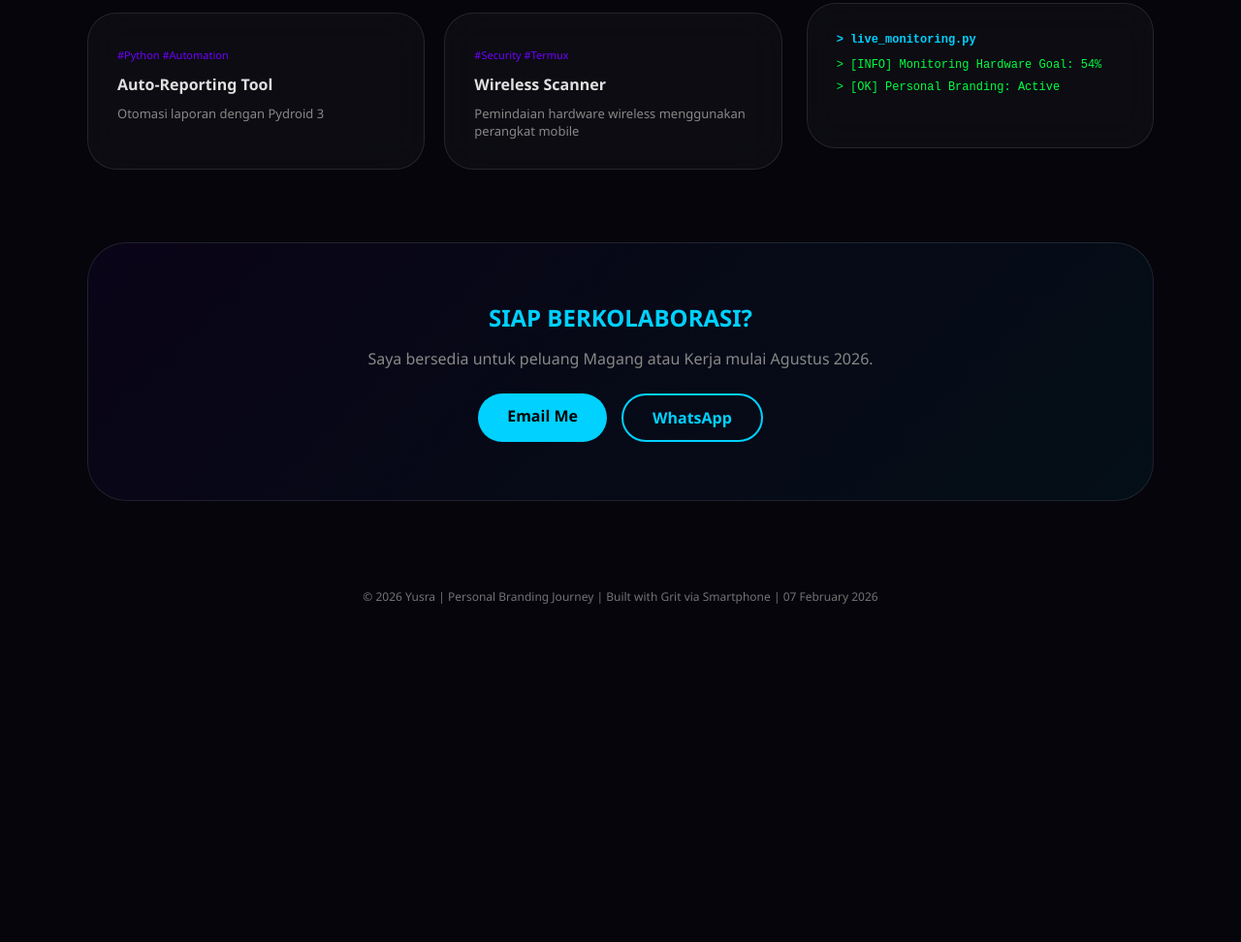
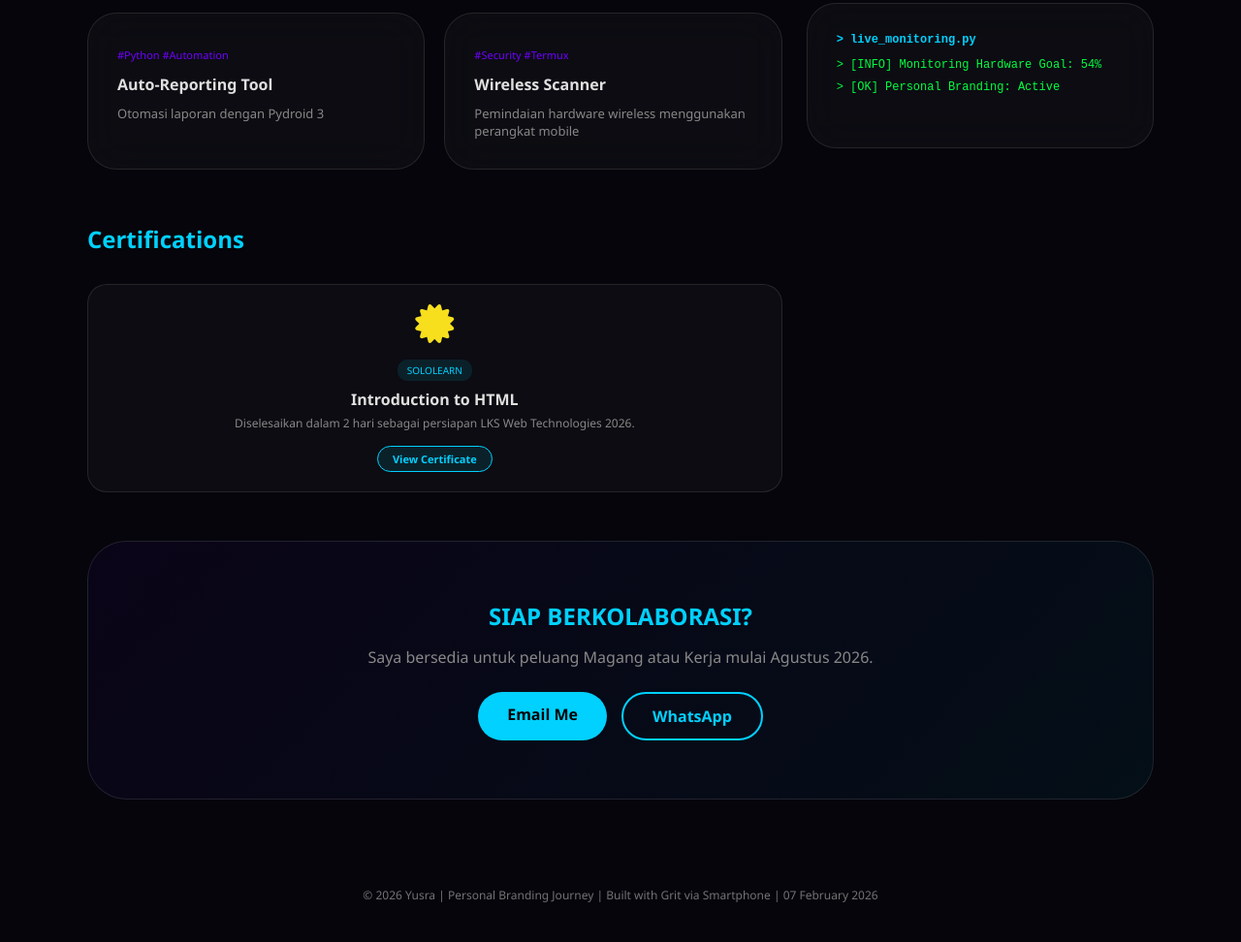
Before and after one commit to Yusraaaja/Yusraaaja.github.io, a plain HTML site: page index.html in a window 1280 px wide. Shown: the part 1205-2177 px from the top of the page at 97% size. Before the commit the page ends 1869 px from the top, so only its background shows below. Drawn offline with Linux system fonts and the light colour scheme.

Commit message:
Add certifications section with styling and content

```diff
--- a/index.html
+++ b/index.html
@@ -248,6 +248,43 @@
             box-shadow: 0 0 20px var(--accent-blue);
         }
 
+        /* --- Certifications Section --- */
+        .cert-grid {
+            display: grid;
+            grid-template-columns: repeat(auto-fit, minmax(250px, 1fr));
+            gap: 20px;
+            margin-top: 20px;
+        }
+
+        .cert-card {
+            background: var(--glass-bg);
+            border: 1px solid var(--border-glass);
+            border-radius: 20px;
+            padding: 20px;
+            text-align: center;
+            transition: 0.4s;
+        }
+
+        .cert-card:hover {
+            border-color: var(--accent-blue);
+            transform: translateY(-5px);
+        }
+
+        .cert-icon {
+            font-size: 40px;
+            color: #f7df1e; /* Warna emas/kuning SoloLearn */
+            margin-bottom: 15px;
+        }
+
+        .cert-badge {
+            font-size: 10px;
+            background: rgba(0, 209, 255, 0.1);
+            color: var(--accent-blue);
+            padding: 4px 10px;
+            border-radius: 10px;
+            text-transform: uppercase;
+        }
+
         /* --- Current Focus Labels (NEW) --- */
         .focus-list { list-style: none; padding: 0; }
         .focus-list li { margin-bottom: 12px; font-size: 13px; line-height: 1.6; }
@@ -406,6 +443,22 @@
                         <p style="font-size: 13px; color: var(--text-secondary);">Pemindaian hardware wireless menggunakan perangkat mobile</p>
                     </div>
                 </div>
+            </section>
+            <section id="certifications">
+                <h2 style="margin: 30px 0; color: var(--accent-blue);">Certifications</h2>
+                    <div class="cert-grid">
+                        <div class="cert-card">
+                            <i class="fas fa-certificate cert-icon"></i>
+                            <div style="margin-bottom: 10px;">
+                                <span class="cert-badge">SoloLearn</span>
+                            </div>
+                            <h4 style="margin: 5px 0;">Introduction to HTML</h4>
+                            <p style="font-size: 12px; color: var(--text-secondary); margin-bottom: 15px;">
+                                Diselesaikan dalam 2 hari sebagai persiapan LKS Web Technologies 2026.
+                            </p>
+                            <a href="#" class="badge" style="text-decoration: none;">View Certificate</a>
+                        </div>
+                    </div>
             </section>
         </main>
 
```
